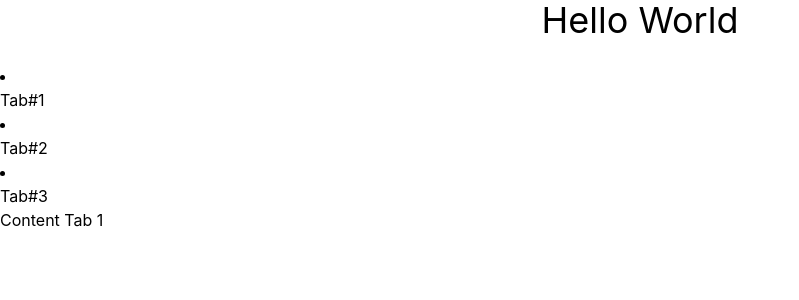
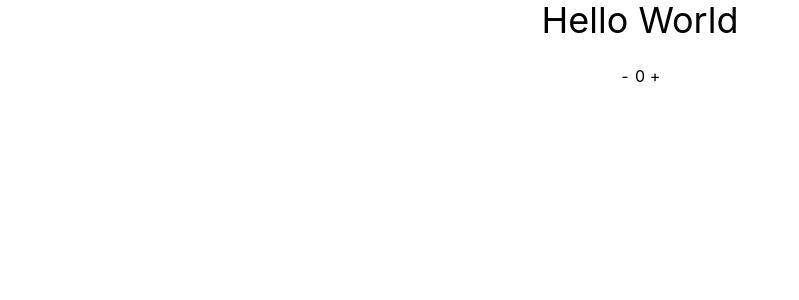
Before and after one commit to saidevpro/airbnb-clone, a React (Create React App) app: page / in a window 1280 px wide. Shown: the top 300 px of the page, without its empty margins (0-799 px from the left). Built offline with nearby package versions, Linux system fonts and the light colour scheme.

Commit message:
Add Counter Component

```diff
--- a/src/App.tsx
+++ b/src/App.tsx
@@ -1,25 +1,11 @@
-import NavTab from './components/NavTab/NavTab'
-import NavTabList from './components/NavTab/NavTabList'
-import NavTabItem from './components/NavTab/NavTabItem'
+import Counter from './components/Counter/Counter'
 
 const App = () => {
   return (
     <div className="App">
       <h1 className="text-4xl text-center">Hello World</h1>
       <br />
-      <NavTab>
-        <NavTabList>
-          <NavTabItem title={<h6>Tab#1</h6>}>
-            <p role="paragraph">Content Tab 1</p>
-          </NavTabItem>
-          <NavTabItem title={<h6>Tab#2</h6>}>
-            <p role="paragraph">Content Tab 2</p>
-          </NavTabItem>
-          <NavTabItem title={<h6>Tab#3</h6>}>
-            <p role="paragraph">Content Tab 3</p>
-          </NavTabItem>
-        </NavTabList>
-      </NavTab>
+      <Counter max={10} min={-1} onChange={(v) => console.log('value: ' + v)} />
     </div>
   )
 }
--- /dev/null
+++ b/src/components/Counter/Counter.tsx
@@ -0,0 +1,87 @@
+import React, { ReactElement, useEffect, useState } from 'react'
+
+type CounterType = {
+  min?: number
+  max?: number
+  value?: number
+  increaser?: ReactElement
+  decreaser?: ReactElement
+  className?: string
+  onChange?: (val: number) => void
+}
+
+const Counter = ({
+  min,
+  max,
+  value = 0,
+  increaser,
+  decreaser,
+  className = '',
+  onChange
+}: CounterType) => {
+  const [val, setValue] = useState<number>(value)
+
+  const handleDecrease = () => {
+    setValue((_value) =>
+      typeof min === 'number' ? Math.max(_value - 1, min) : _value - 1
+    )
+  }
+
+  const handleIncrease = () => {
+    setValue((_value) =>
+      typeof max === 'number' ? Math.min(_value + 1, max) : _value + 1
+    )
+  }
+
+  useEffect(() => {
+    if (onChange) {
+      onChange(val)
+    }
+  }, [val])
+
+  if (decreaser) {
+    decreaser = React.cloneElement(decreaser, {
+      ...decreaser.props,
+      onClick: handleDecrease
+    })
+  }
+
+  if (increaser) {
+    increaser = React.cloneElement(increaser, {
+      ...increaser.props,
+      onClick: handleIncrease
+    })
+  }
+
+  return (
+    <div
+      className={`${
+        !increaser && !decreaser
+          ? 'flex items-center justify-center '
+          : className
+      }`}
+    >
+      {decreaser || (
+        <span
+          aria-label="Counter Decreaser"
+          className="w-5 h-5 rounded flex justify-center items-center cursor-pointer"
+          onClick={handleDecrease}
+        >
+          -
+        </span>
+      )}
+      <span aria-label="Counter Value">{val}</span>
+      {increaser || (
+        <span
+          aria-label="Counter Increaser"
+          className="w-5 h-5 rounded flex justify-center items-center cursor-pointer"
+          onClick={handleIncrease}
+        >
+          +
+        </span>
+      )}
+    </div>
+  )
+}
+
+export default Counter
--- a/src/components/Search/SearchForm.tsx
+++ /dev/null
@@ -1,5 +0,0 @@
-const SearchForm = () => {
-  return <div></div>
-}
-
-export default SearchForm
--- a/src/components/Slider/Slider.tsx
+++ b/src/components/Slider/Slider.tsx
@@ -9,7 +9,7 @@ import React, {
 import {
   ArrowLeft as DefaultPrevArrow,
   ArrowRight as DefaultNextArrow
-} from '../ui/Arrow'
+} from '../UI/Arrow'
 
 type SliderPropsType = {
   pagination?: boolean
```
Also changed, not shown: src/components/UI/Arrow.tsx (renamed from src/components/ui/Arrow.tsx), src/components/UI/Img.tsx (renamed from src/components/ui/Img.tsx), 1 other file (tests, documents, lock files or other folders).
